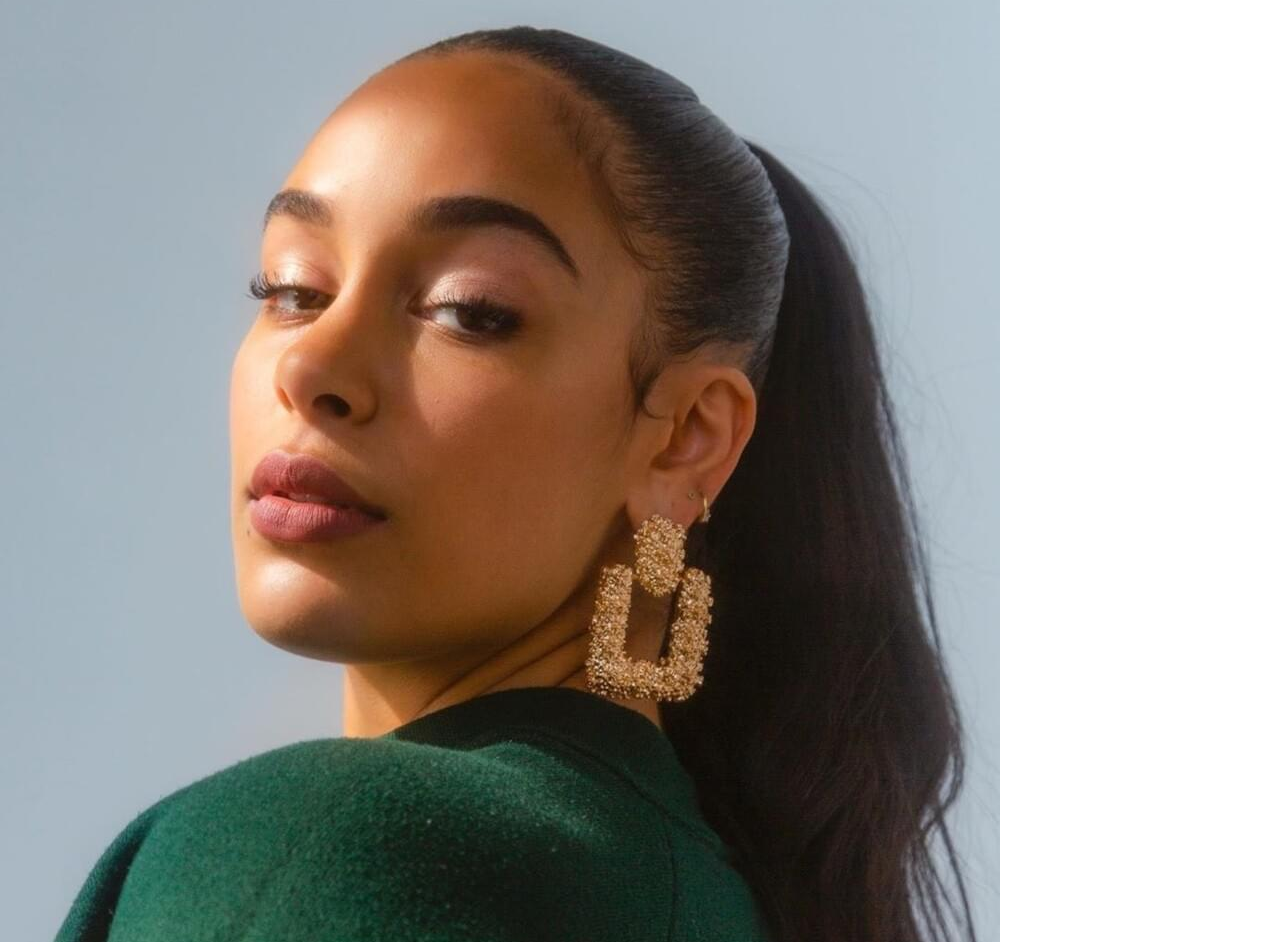
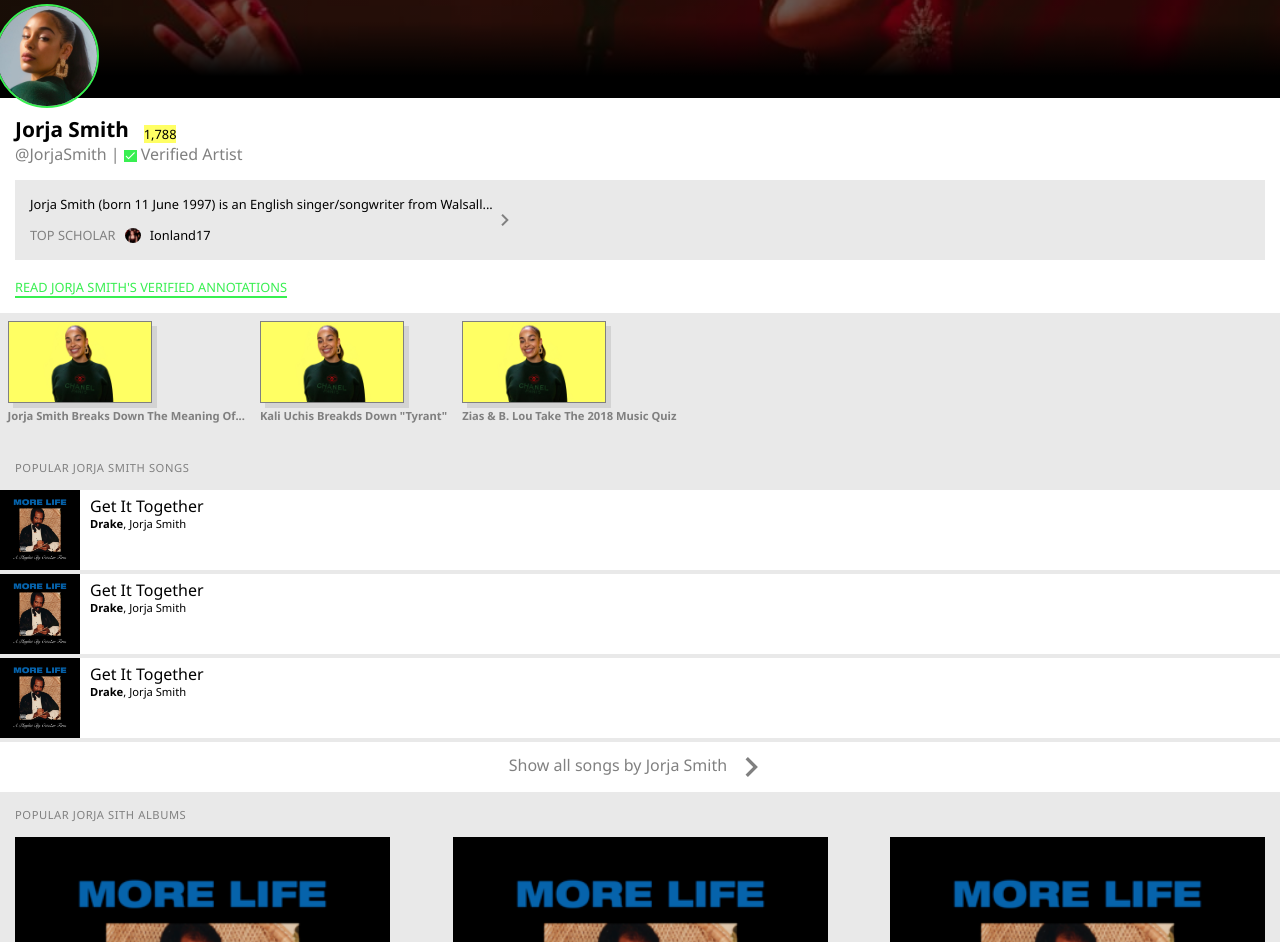
Before and after one commit to dewiverkooij/blokweb, a plain HTML site: page index.html in a window 1280 px wide. Shown: the part 62-1004 px from the top of the page. Drawn offline with Linux system fonts and the light colour scheme.

Commit message:
Add files via upload

```diff
--- a/index.html
+++ b/index.html
@@ -56,8 +56,7 @@
                     <span>Top Scholar</span>
                     <span>
                         <img src="images/geniususer-profiel-foto.gif" alt="Genius Gebruiker Profiel Foto">
-                        <strong>Ionland17</strong>
-                        <span></span>
+                        <span>Ionland17</span>
                     </span>
                 </span>
             </div>
@@ -70,26 +69,23 @@
         <!-- Verified annotations -->
         <section>
             <a href="lyrics.html">Read Jorja Smith's verified annotations</a>
+        </section>
 
-            <div>
-
+        <section>
             <div>
                 <img src="images/verified-annotation.jpg" alt="Verified Annotation Jorja Smith">
-                    <span>Jorja Smith Breaks Down The Meaning Of...</span>
+                <p>Jorja Smith Breaks Down The Meaning Of...</p>
             </div>
 
             <div>
                 <img src="images/verified-annotation.jpg" alt="Verified Annotation Jorja Smith">
-                    <span>Kali Uchis Breakds Down "Tyrant"</span>
+                <p>Kali Uchis Breakds Down "Tyrant"</p>
             </div>
 
             <div>
                 <img src="images/verified-annotation.jpg" alt="Verified Annotation Jorja Smith">
-                    <span>Zias & B. Lou Take The 2018 Music Quiz</span>
+                <p>Zias & B. Lou Take The 2018 Music Quiz</p>
             </div>
-
-            </div>
-
         </section>
 
         <!-- Populaire Jorja Smith liedjes -->
@@ -120,7 +116,6 @@
                 </div>
             </div>
 
-            <span>
             <a href="lyrics.html">
                 Show all songs by Jorja Smith
 
@@ -128,7 +123,6 @@
                     keyboard_arrow_right
                 </span>
             </a>
-            </span>
 
         </section>
 
@@ -175,8 +169,9 @@
                 </div>
 
             </div>
+        </section>
 
-            <span>
+        <section>
             <a href="lyrics.html">
             Show all albums by Jorja Smith
 
@@ -184,9 +179,9 @@
                 keyboard_arrow_right
             </span>
             </a>
-            </span>
+        </section>
 
-        </section>
+
 
     </main>
 
--- a/styles/style.css
+++ b/styles/style.css
@@ -554,3 +554,257 @@
 footer section:nth-of-type(2) a:nth-of-type(1) {
     text-transform: uppercase;
 }
+
+
+
+
+
+
+
+
+
+
+
+
+
+
+/* profiel pagina */
+
+.profiel main > section:first-of-type {
+    background-image: url('../images/jorjamicrofoon.jpg');
+    background-size: cover;
+    background-repeat: no-repeat;
+    background-position: center;
+    position: relative;
+    z-index: -1;
+}
+
+.profiel main > section:first-of-type img {
+    width: 100px;
+    border-radius: 50%;
+    border: 2px solid #38ef51;
+    position: relative;
+    top: 15px;
+    right: 5px;
+
+}
+
+.profiel main > section:first-of-type::after {
+    content: '';
+    position: absolute;
+    top: 0px;
+    left: 0px;
+    right: 0px;
+    bottom: 0px;
+    z-index: -1;
+    background-image: linear-gradient(to bottom,rgba(0,0,0,0.6) 30%,#000 80%);
+}
+
+.profiel h1 {
+    padding-left: 15px;
+    padding-right: 15px;
+    font-size: 1.3em;
+    margin-bottom: 0;
+}
+
+.profiel main > section:nth-of-type(2) div {
+    display: flex;
+    align-items: flex-end;
+}
+
+.profiel main > section:nth-of-type(2) div span {
+    background-color: #FFFF64;
+    font-size: 0.8em;
+}
+
+.profiel main > section:nth-of-type(2) > span {
+    padding-left: 15px;
+    color: grey;
+}
+
+.profiel main > section:nth-of-type(2) > span .material-icons {
+    background-color: #38ef51;
+    color: white;
+    vertical-align: middle;
+    font-size: 0.8em;
+    margin-right: 4px;
+}
+
+.profiel main > section:nth-of-type(3) {
+    margin: 15px;
+    background-color: #e9e9e9;
+    padding: 15px;
+
+    display: flex;
+    align-items: center;
+    justify-content: stretch;
+}
+
+.profiel main > section:nth-of-type(3) .material-icons {
+    color: grey;
+}
+
+.profiel main > section:nth-of-type(3) p {
+    margin: 0;
+    font-size: .8em;
+    margin-bottom: 10px;
+}
+
+.profiel main > section:nth-of-type(3) div img {
+    display: inline-block;
+    height: 15px;
+    border-radius: 50%;
+    vertical-align: middle;
+    margin-left: 5px;
+    margin-right: 5px;
+}
+
+.profiel main > section:nth-of-type(3) div > span > span:nth-of-type(1) {
+    text-transform: uppercase;
+    color: grey;
+    font-size: .8em;
+}
+
+.profiel main > section:nth-of-type(3) div > span > span:nth-of-type(2) span{
+    font-size: .8em;
+}
+
+.profiel main > section:nth-of-type(4) a {
+    color: #38ef51;
+    display: inline-block;
+    text-decoration: none;
+    border-bottom: 2px solid #38ef51;
+    margin-left: 15px;
+    text-transform: uppercase;
+    font-size: .8em;
+    margin-bottom: 15px;
+}
+
+.profiel main > section:nth-of-type(5) {
+    overflow-x: auto;
+    display: flex;
+    align-items: flex-start;
+    background-color: #e9e9e9;
+}
+
+.profiel main > section:nth-of-type(5) img {
+    height: 80px;
+    border: 1px solid grey;
+    box-shadow: 5px 5px 0px lightgrey;
+}
+
+.profiel main > section:nth-of-type(5) div {
+    margin: 7.5px;
+}
+
+.profiel main > section:nth-of-type(5) p {
+    color: grey;
+    font-size: .7em;
+    margin: 0;
+    font-weight: bold;
+}
+
+.profiel h3 {
+    text-transform: uppercase;
+    color: grey;
+    margin-bottom: 15px;
+    font-size: .7em;
+    font-weight: normal;
+    letter-spacing: 0.05em;
+}
+
+.profiel main > section:nth-of-type(6) {
+    background-color: #e9e9e9;
+    padding-top: 30px;
+}
+
+.profiel main > section:nth-of-type(6) h3 {
+    padding-left: 15px;
+}
+
+.profiel main > section:nth-of-type(6) img {
+    width: 80px;
+    margin-right: 10px;
+}
+
+.profiel main > section:nth-of-type(6) > div {
+    display: flex;
+    align-items: flex-start;
+    background-color: white;
+    margin-bottom: 4px;
+}
+
+.profiel main > section:nth-of-type(6) strong {
+    display: block;
+    font-weight: normal;
+    margin-top: 5px;
+    margin-bottom: -6px;
+}
+
+.profiel main > section:nth-of-type(6) span {
+    font-size: .7em;
+}
+
+.profiel main > section:nth-of-type(6) a {
+    background-color: white;
+    padding: 5px;
+    display: block;
+    text-align: center;
+    color: grey;
+    font-size: 1em;
+    text-decoration: none;
+}
+
+.profiel main > section:nth-of-type(6) .material-icons {
+    vertical-align: middle;
+    color: grey;
+    font-size: 2.5em;
+}
+
+.profiel main > section:nth-of-type(7) {
+    background-color: #e9e9e9;
+    padding: 15px;
+}
+
+.profiel main > section:nth-of-type(7) > div {
+    display: flex;
+    flex-wrap: wrap;
+    justify-content: space-between;
+    align-items: flex-start;
+}
+
+.profiel main > section:nth-of-type(7) > div div {
+    width: 30%;
+    font-size: .6em;
+    text-align: center;
+    margin-bottom: 15px;
+}
+
+.profiel main > section:nth-of-type(7) img {
+    width: 100%;
+}
+
+.profiel main > section:nth-of-type(7) strong {
+    font-weight: normal;
+}
+
+.profiel main > section:nth-of-type(7) span {
+    display: block;
+    color: grey;
+}
+
+.profiel main > section:nth-of-type(8) a {
+    background-color: white;
+    padding: 5px;
+    display: block;
+    text-align: center;
+    color: grey;
+    font-size: 1em;
+    text-decoration: none;
+}
+
+.profiel main > section:nth-of-type(8) .material-icons {
+    vertical-align: middle;
+    color: grey;
+    font-size: 2.5em;
+}
```
Also changed, not shown: images/jorjamicrofoon.jpg (added). Lines whose indentation alone changed are shown as unchanged.
